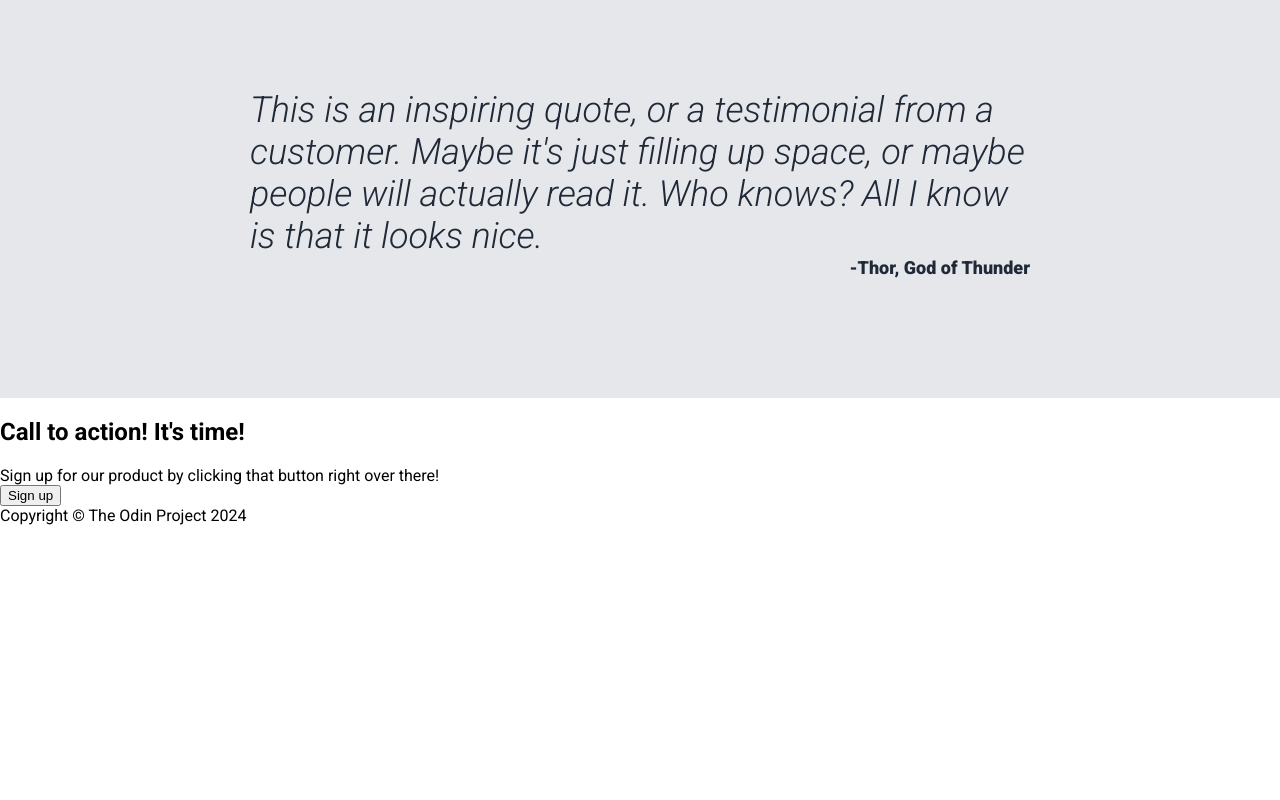
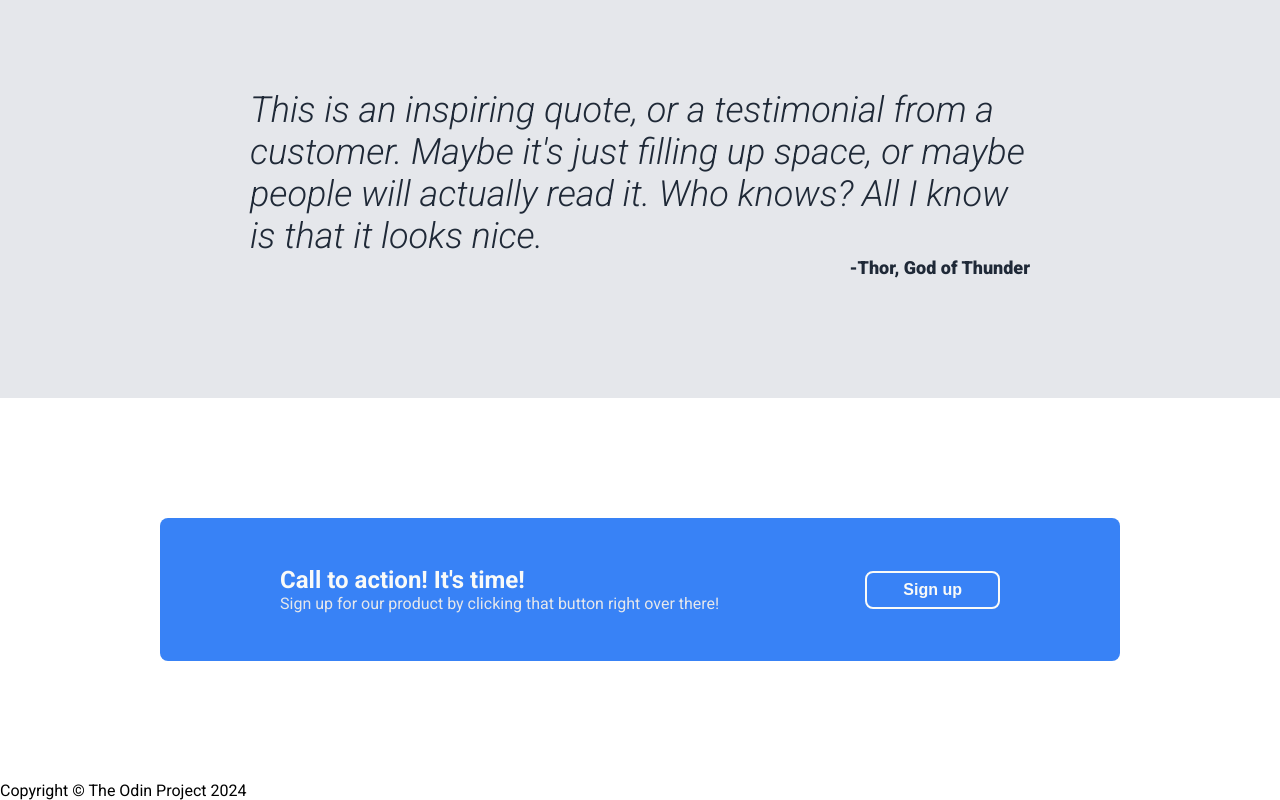
Before and after one commit to conurbanHamlet/odin-landing-page, a plain HTML site: page index.html in a window 1280 px wide. Shown: the part 1040-1840 px from the top of the page. Before the commit the page ends 1565 px from the top, so only its background shows below. Drawn offline with Linux system fonts and the light colour scheme.

Commit message:
Add styles for 'Call to action' section

```diff
--- a/index.html
+++ b/index.html
@@ -61,11 +61,11 @@
   </div>
 
   <div class="call-section">
-    <div class="call-container">
-      <h2>Call to action! It's time!</h2>
-      <p>Sign up for our product by clicking that button right over there!</p>
+    <div class="call-section-container">
+      <h2 class="light-high-contrast">Call to action! It's time!</h2>
+      <p class="light-low-contrast">Sign up for our product by clicking that button right over there!</p>
     </div>
-    <button>Sign up</button>
+    <button class="light-high-contrast">Sign up</button>
   </div>
 
   <div class="footer">
--- a/style.css
+++ b/style.css
@@ -5,6 +5,10 @@ body {
 }
 
 p {
+  margin: 0;
+}
+
+h2 {
   margin: 0;
 }
 
@@ -155,3 +159,23 @@ p {
   font-weight: 900;
   font-size: 18px;
 }
+
+.call-section {
+  width: 720px;
+  margin: 120px auto;
+  background-color: #3882F6;
+  display: flex;
+  padding: 48px 120px;
+  border-radius: 8px;
+  justify-content: space-between;
+  align-items: center;
+}
+
+.call-section button {
+  background-color: #3882F6;
+  border: #F9FAF8 solid 2px;
+  border-radius: 8px;
+  font-size: 16px;
+  font-weight: 900;
+  padding: 8px 36px;
+}
```
